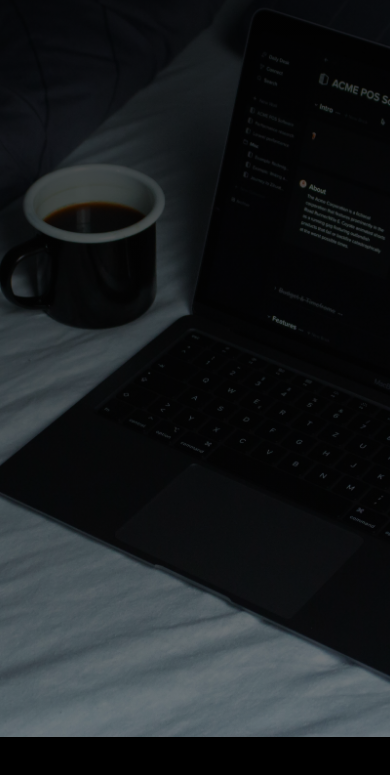
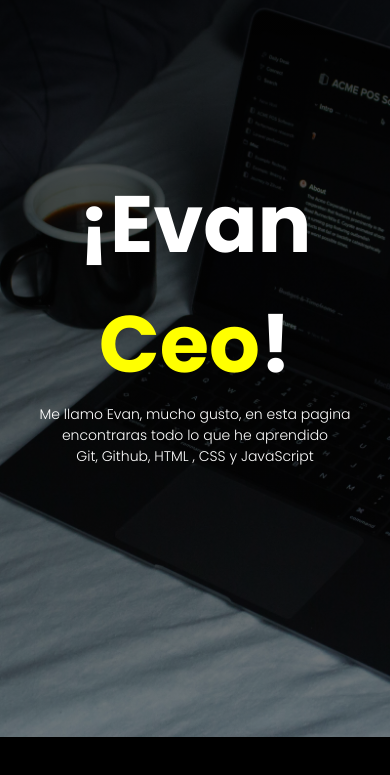
Before and after one commit to EvanDavidMS/EvanDavidMS.github.io, a plain HTML site: page index.html in a window 390 px wide. Shown: the part 107-882 px from the top of the page. Drawn offline with Linux system fonts and the light colour scheme.

Commit message:
inicio fondo

```diff
--- a/estilos.css
+++ b/estilos.css
@@ -96,6 +96,7 @@ body::-webkit-scrollbar-track {
     }
 
     .menu-movil-ul li {
+        padding-right: 25px;
         padding-top: 30px;
     }
 
@@ -108,10 +109,29 @@ body::-webkit-scrollbar-track {
     .img {
         padding-top: 20px;
         cursor: pointer;
+        opacity: 1;
+        transition: 0.4s;
     }
 
     .img.active {
         visibility: hidden;
+        opacity: 0;
+        transition: 0.2s;
+    }
+
+    .seccion-header ul li h1{
+        color: #fff;
+        font-size: 20px;
+    }
+    .seccion-header ul li h1 span{
+        color: yellow;
+        font-size: 20px;
+    }
+
+    .seccion-header ul li h3{
+        color: #fff;
+        font-size: 8px;
+        font-weight: 300;
     }
 }
 
@@ -164,6 +184,35 @@ header nav ul li a {
     margin-right: 30px;
 }
 
+/* Inicio */
+.seccion-header {
+    width: 100%;
+    height: 100vh;
+    display: flex;
+    justify-content: center;
+    align-items: center;
+    text-align: center;
+}
+
+.seccion-header ul li {
+    list-style: none;
+}
+
+.seccion-header ul li h1{
+    color: #fff;
+    font-size: 80px;
+}
+.seccion-header ul li h1 span{
+    color: yellow;
+    font-size: 80px;
+}
+
+.seccion-header ul li h3{
+    color: #fff;
+    font-size: 14px;
+    font-weight: 300;
+}
+
 
 /* Portafolio */
 
--- a/index.html
+++ b/index.html
@@ -18,6 +18,7 @@
             <li><a href="#notas">Notas</a></li>
             <li><a href="#contactame">Contactame</a></li>
           </ul>
+          <!-- Menu Movil -->
           <div class="menu-movil">
             <div id="menu" class="menu">
                 <ul class="menu-movil-ul">
@@ -37,6 +38,12 @@
           />
         </div>
         </nav>
+        <div class="seccion-header">
+            <ul>
+                <li><h1>¡Evan <span>Ceo</span>!</h1></li>
+                <li><h3>Me llamo Evan, mucho gusto, en esta pagina encontraras todo lo que he aprendido <br>Git, Github, HTML , CSS y JavaScript</h3></li>
+            </ul>
+            </div>
       </header>
     </section>
 
```
